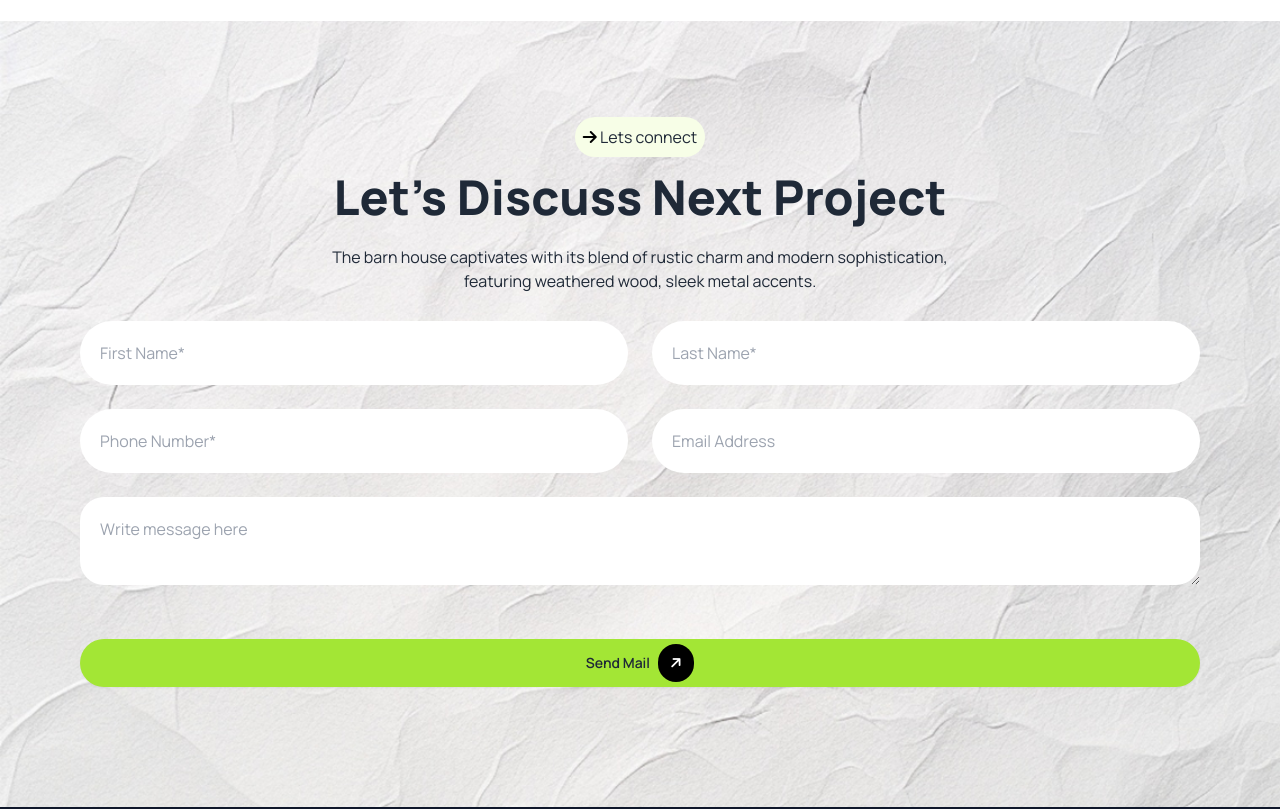
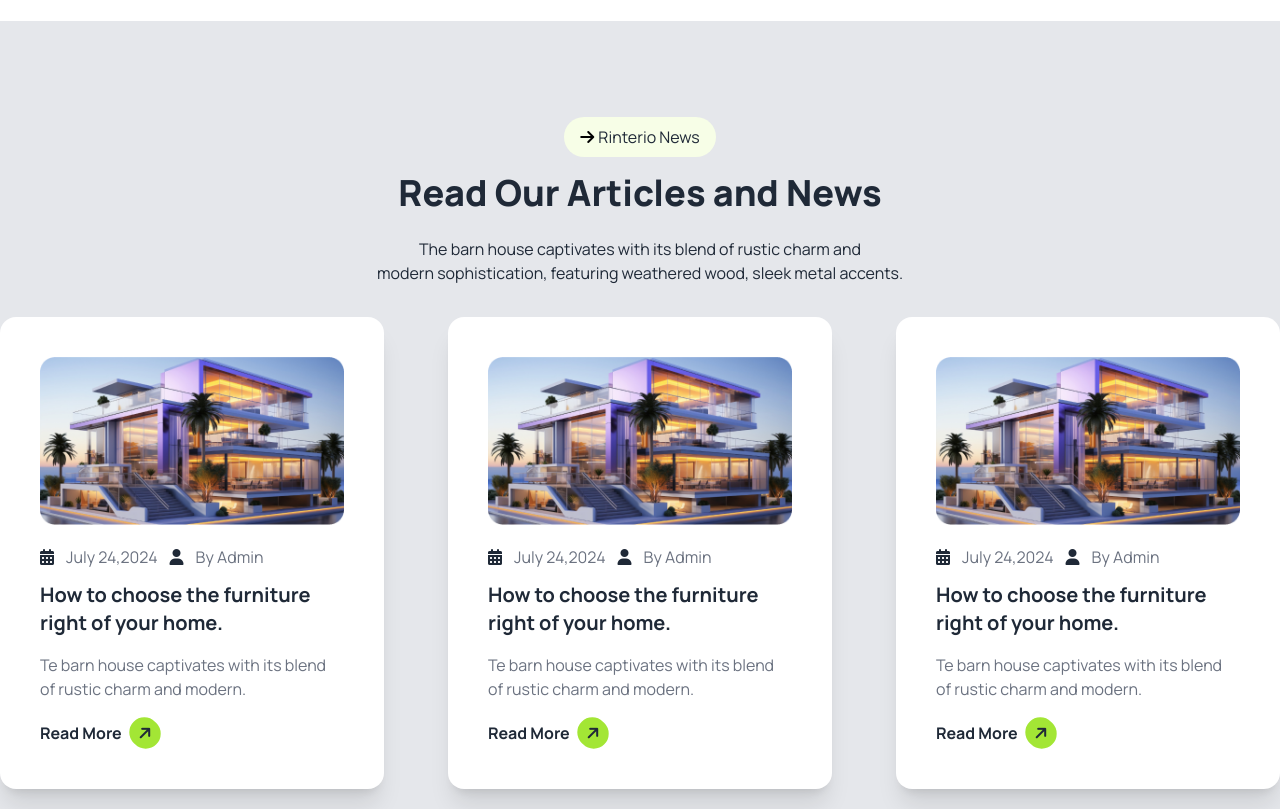
Before and after one commit to sumdx/third-assignment-B10A3, a plain HTML site: page index.html in a window 1280 px wide. Shown: the part 3240-4049 px from the top of the page. Drawn offline with nearby package versions, Linux system fonts and the light colour scheme.

Commit message:
News and artical  section added

```diff
--- a/index.html
+++ b/index.html
@@ -269,7 +269,106 @@
 
         </div>
       </section>
-      <!-- Artical and News -->
+
+
+      <!-- News and Artical -->
+
+      <section>
+        <div class="container mx-auto my-24 ">
+          <div class="flex flex-col items-center">
+            <div class="mx-auto">
+              <button class="bg-lime-50 px-4 py-2 rounded-full text-center"><i class="fa-solid text-black fa-arrow-right mr-1 rounded-full "></i>Rinterio News</button>
+            </div>
+            <h2 class="font-extrabold text-4xl mt-4 text-center">Read Our Articles and News</h2>
+            <p class="mt-6 text-center w-3/4">The barn house captivates with its blend of rustic charm and <br>modern sophistication, featuring weathered wood, sleek metal accents.</p>
+          </div>
+
+          <!-- Card Container -->
+           <div class="flex justify-between  mt-8">
+            <!-- Card 1 -->
+            <div class="card bg-base-100 w-96 shadow-xl">
+              <figure class="px-10 pt-10">
+                <img
+                  src="./assets/article1.png"
+                  alt="Shoes"
+                  class="rounded-xl" />
+              </figure>
+              <div class="flex px-10 mt-5 gap-3 items-center">
+                <i class="fa-solid fa-calendar-days"></i>
+                <p class="text-gray-500">July 24,2024</p>
+                <i class="fa-solid fa-user"></i>
+                <p class="text-gray-500">By Admin</p>
+              </div>
+              <div class="mx-10 mt-3 text-left">
+
+                <h2 class="text-xl font-bold">How to choose the furniture right  of your home.</h2>
+                <p class="text-gray-500 mt-4">Te barn house captivates with its blend of rustic charm and modern. </p>
+                <div class="card-actions pb-10">
+                  <div class="flex gap-2 justify-center items-center mt-4">
+                    <p class="font-bold">Read More</p>
+                    <i class="fa-solid fa-arrow-right rounded-full p-2 -rotate-45 bg-lime-400"></i>
+                  </div>
+                </div>
+              </div>
+            </div>
+            <!-- Card 2 -->
+            <div class="card bg-base-100 w-96 shadow-xl">
+              <figure class="px-10 pt-10">
+                <img
+                  src="./assets/article1.png"
+                  alt="Shoes"
+                  class="rounded-xl" />
+              </figure>
+              <div class="flex px-10 mt-5 gap-3 items-center">
+                <i class="fa-solid fa-calendar-days"></i>
+                <p class="text-gray-500">July 24,2024</p>
+                <i class="fa-solid fa-user"></i>
+                <p class="text-gray-500">By Admin</p>
+              </div>
+              <div class="mx-10 mt-3 text-left">
+
+                <h2 class="text-xl font-bold">How to choose the furniture right  of your home.</h2>
+                <p class="text-gray-500 mt-4">Te barn house captivates with its blend of rustic charm and modern. </p>
+                <div class="card-actions pb-10">
+                  <div class="flex gap-2 justify-center items-center mt-4">
+                    <p class="font-bold">Read More</p>
+                    <i class="fa-solid fa-arrow-right rounded-full p-2 -rotate-45 bg-lime-400"></i>
+                  </div>
+                </div>
+              </div>
+            </div>
+            <!-- Card 3 -->
+            <div class="card bg-base-100 w-96 shadow-xl">
+              <figure class="px-10 pt-10">
+                <img
+                  src="./assets/article1.png"
+                  alt="Shoes"
+                  class="rounded-xl" />
+              </figure>
+              <div class="flex px-10 mt-5 gap-3 items-center">
+                <i class="fa-solid fa-calendar-days"></i>
+                <p class="text-gray-500">July 24,2024</p>
+                <i class="fa-solid fa-user"></i>
+                <p class="text-gray-500">By Admin</p>
+              </div>
+              <div class="mx-10 mt-3 text-left">
+
+                <h2 class="text-xl font-bold">How to choose the furniture right  of your home.</h2>
+                <p class="text-gray-500 mt-4">Te barn house captivates with its blend of rustic charm and modern. </p>
+                <div class="card-actions pb-10">
+                  <div class="flex gap-2 justify-center items-center mt-4">
+                    <p class="font-bold">Read More</p>
+                    <i class="fa-solid fa-arrow-right rounded-full p-2 -rotate-45 bg-lime-400"></i>
+                  </div>
+                </div>
+              </div>
+            </div>
+
+
+
+           </div>
+        </div>
+      </section>
       <!-- Lets Disscuss Section -->
       <section style="background-image: url(./assets/bg.jpg); background-repeat: no-repeat;" class="bg-center bg-cover py-24">
 
```
